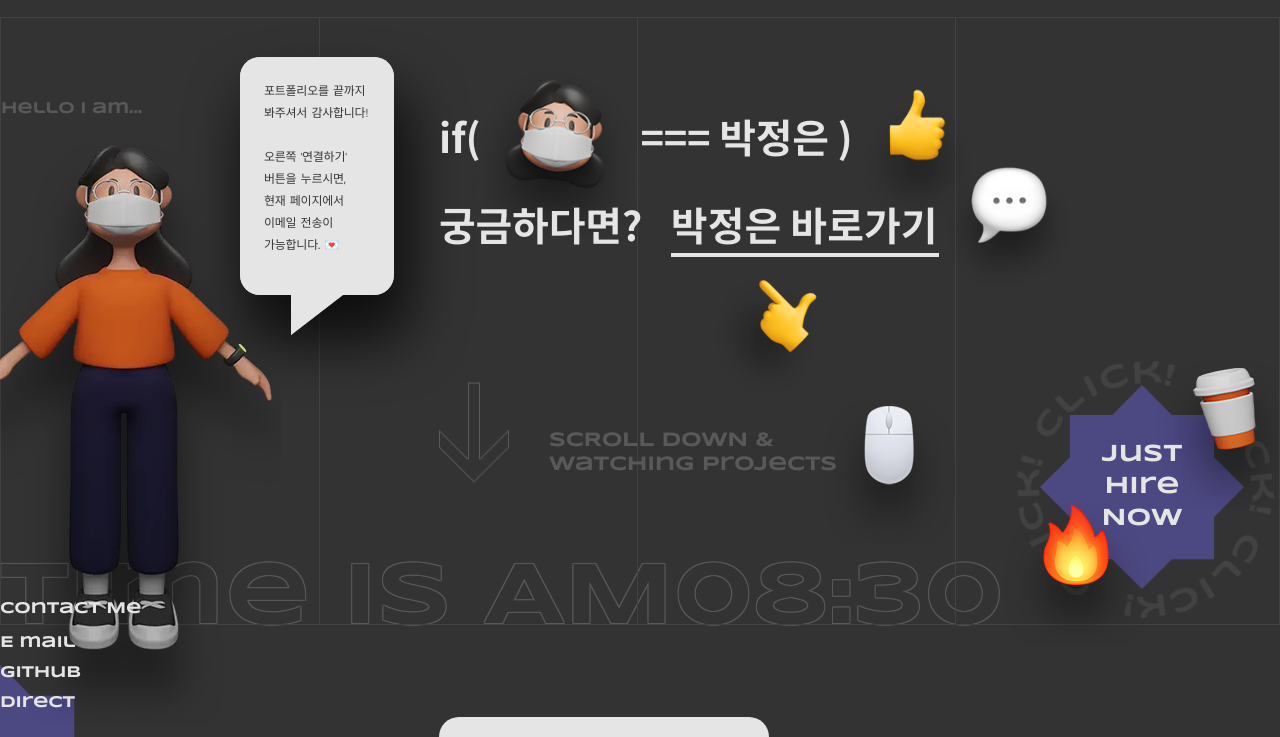
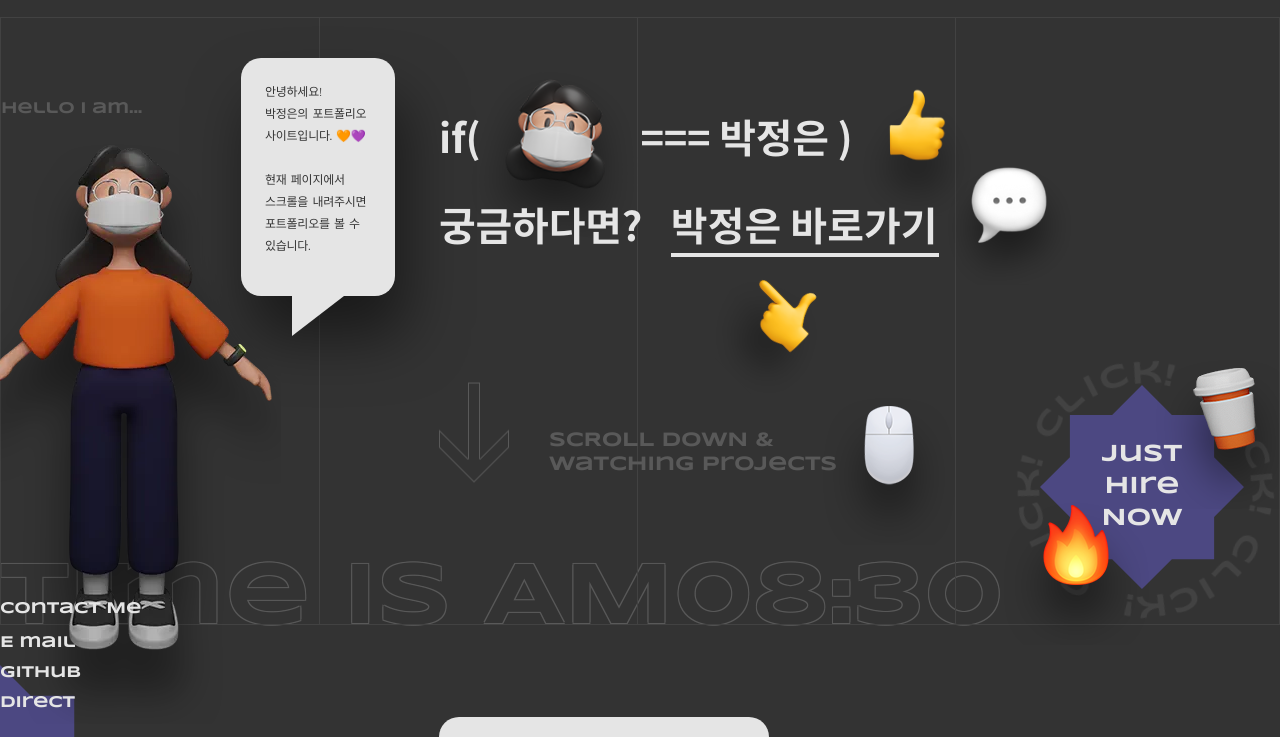
Before and after one commit to jeingwi19/project4_portfolio, a plain HTML site: page index.html in a window 1280 px wide. Shown: the part 63-800 px from the top of the page. Drawn offline with Linux system fonts and the light colour scheme.

Commit message:
210114 업로드

```diff
--- a/css/main.scss
+++ b/css/main.scss
@@ -33,21 +33,31 @@
         position: absolute;left: -40px;top: 104px;
         img{position: fixed;}
       }
+      .talk_area{
+        position: relative;left: 240px;top: 40px;width: 154px;height: 238px;
+      }
       .human_talk{
+        display: none;
         @include border-radius(20px);
-        position: fixed;left: 240px;top: 40px;background: $white;width: 154px;height: 238px;box-shadow: 10px 40px 60px 0 rgba(0, 0, 0, .5);
+        position: absolute;top: 0;
+        background: $white;width: 154px;height: 238px;box-shadow: 10px 40px 60px 0 rgba(0, 0, 0, .5);padding: 24px;
         &::before{
           @include translateX-50;
           content: "";position: absolute;width: 0;height: 0;bottom: -40px;left: 50%;
           border-top: 40px solid $white;border-left: 0 solid transparent;border-right: 52px solid transparent;
         }
         .talkguide{
-          width: 106px;height: 182px;margin-top: 24px;margin-left: 24px;color: $black;font-size: 12px;line-height: 22px;/* background: pink; */
+          width: 106px;height: 182px;color: $black;font-size: 12px;line-height: 22px;/* background: pink; */
         }
-        .talk2{
-          display: none;
-          span{display: inline-block;font-size: 40px;line-height: 40px;margin-top: 12px;}
-        }
+
+      }
+      .talk1{}
+      .talk2{
+        margin-left:-24px;
+        span{display: inline-block;font-size: 40px;line-height: 40px;margin-top: 12px;}
+      }
+      .talk3{
+        margin-left:-24px;
       }
     }
     .txt_hire{
--- a/index.html
+++ b/index.html
@@ -101,9 +101,10 @@
                         <div class="human">
                           <img src="images/main/rotate_img/hum0.webp" alt="안경과 마스크를 쓰고 주황색 티셔츠와 남색 바지에 검은 운동화를 신은 박정은의 3D 캐릭터">
                         </div>
+                        <div class="talk_area">
                           <div class="human_talk talk1">
                               <div class="talkguide">
-                                <p>안녕하세요! <br>박정은의 포트폴리오 사이트입니다. 🧡💜<br><br> 현재 페이지에서 스크롤을 내려주시면 포트폴리오 볼 수 있습니다.</p>
+                                  <p>안녕하세요! <br>박정은의 포트폴리오 사이트입니다. 🧡💜<br><br> 현재 페이지에서 스크롤을 내려주시면 포트폴리오를 볼 수 있습니다.</p>
                               </div>
                               <div class="human_talk talk2">
                                 <div class="talkguide">
@@ -113,6 +114,7 @@
                               <div class="human_talk talk3">
                                 <div class="talkguide">
                                   <p>포트폴리오를 끝까지 봐주셔서 감사합니다! <br><br>오른쪽 &apos;연결하기&apos; 버튼을 누르시면, 현재 페이지에서 이메일 전송이 가능합니다. 💌</p>
+                                </div>
                               </div>
                           </div>
                         </div>
--- a/js/main.js
+++ b/js/main.js
@@ -29,7 +29,7 @@ $(document).ready(function(){
   });
 
 
-
+  /* 스크롤시에 말주머니 fade in up 변수선언 */
 
   /* 스크롤시에 이미지 변환 */
   var windowHei = $(window).height();
@@ -50,10 +50,14 @@ $(document).ready(function(){
     var scrollY = $(this).scrollTop();
     var imgnum = parseInt(scrollY/(turn / (total + 1)));//parseInt()소수점제거
     imgnum %= 60;
-    //console.log(scrollY);
+    console.log(scrollY);//??
     //console.log(imgnum);
 
     $('.human img').attr('src', 'images/main/rotate_img/hum'+ imgnum + '.webp');
+
+    //스크롤 말주머니 fade in up
+    $('.talk1').stop().fadeIn('fast');
+
   });
 
 
```
Also changed, not shown: css/main.css, 1 other file. Lines whose indentation alone changed are shown as unchanged.
